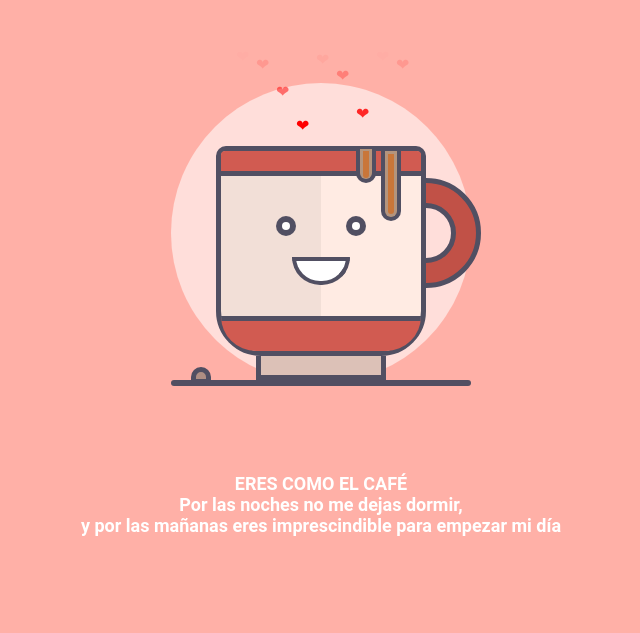
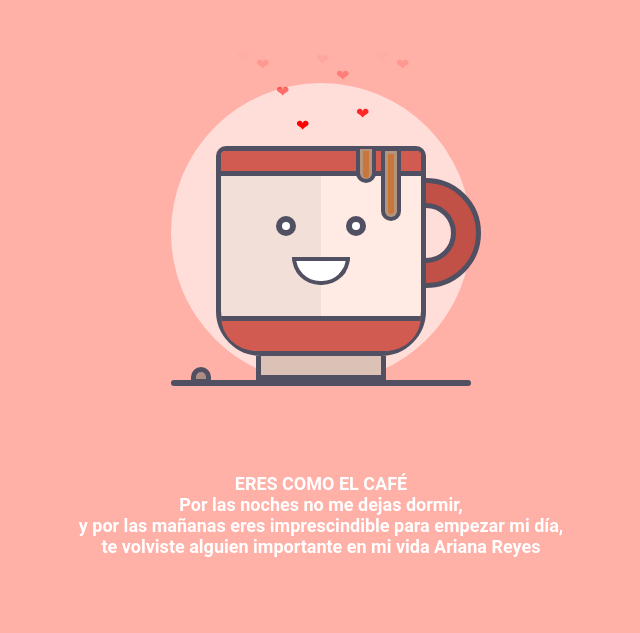
Before and after one commit to JabesCl/BLOGJ, a plain HTML site: page index.html in a window 1280 px wide. Shown: the part 167-800 px from the top of the page, without its empty margins (319-959 px from the left). Drawn offline with Linux system fonts and the light colour scheme.

Commit message:
Update index.html

```diff
--- a/index.html
+++ b/index.html
@@ -70,7 +70,7 @@
   </div>
 </div>
 
-<h1>ERES COMO EL CAFÉ<br>Por las noches no me dejas dormir, <br>y por las mañanas eres imprescindible para empezar mi día</h1>
+<h1>ERES COMO EL CAFÉ<br>Por las noches no me dejas dormir, <br>y por las mañanas eres imprescindible para empezar mi día,<br> te volviste alguien importante en mi vida Ariana Reyes </h1>
 </body>
 </html>
 </body>
```
